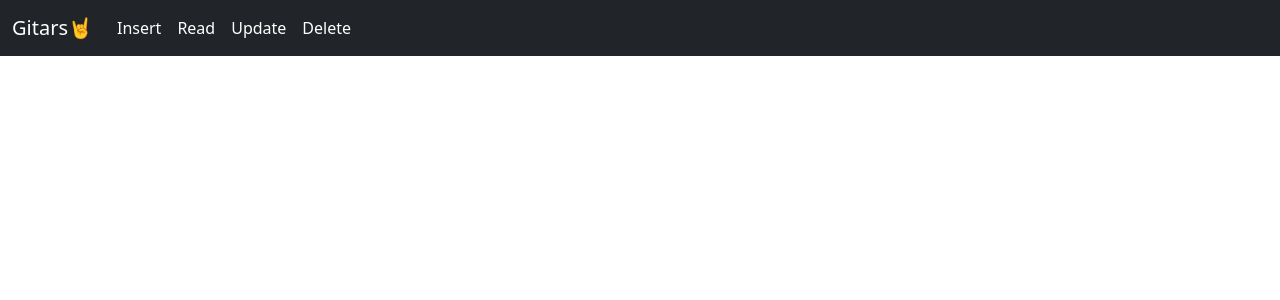
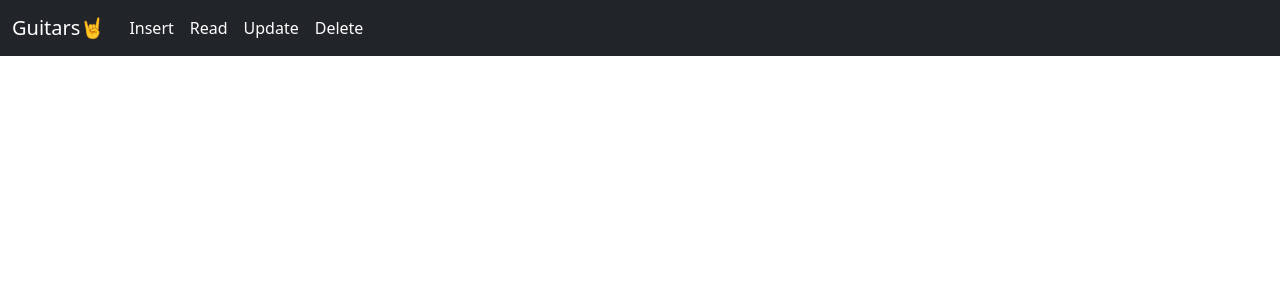
Before and after one commit to UmEduardo064/CRUD-guitars-, a PHP site: page / in a window 1280 px wide. Shown: the top 300 px of the page. Run offline with PHP 8.4, Linux system fonts and the light colour scheme.

Commit message:
Update index.php

```diff
--- a/index.php
+++ b/index.php
@@ -1,4 +1,3 @@
-
 <html lang="pt">
 <head>
         <meta charset="utf-8">
@@ -10,7 +9,7 @@
 
 <nav class="navbar navbar-expand-lg navbar-dark bg-dark">
         <div class="container-fluid">
-                <a class="navbar-brand" href="index.html">Gitars🤘</a>
+                <a class="navbar-brand" href="index.html">Guitars🤘</a>
 
                 <button class="navbar-toggler" type="button" data-bs-toggle="collapse" data-bs-target="#navbarSupportedContent" aria-controls="navbarSupportedContent" aria-expanded="false" aria-label="Toggle navigation">
                 <span class="navbar-toggler-icon"></span>
```
